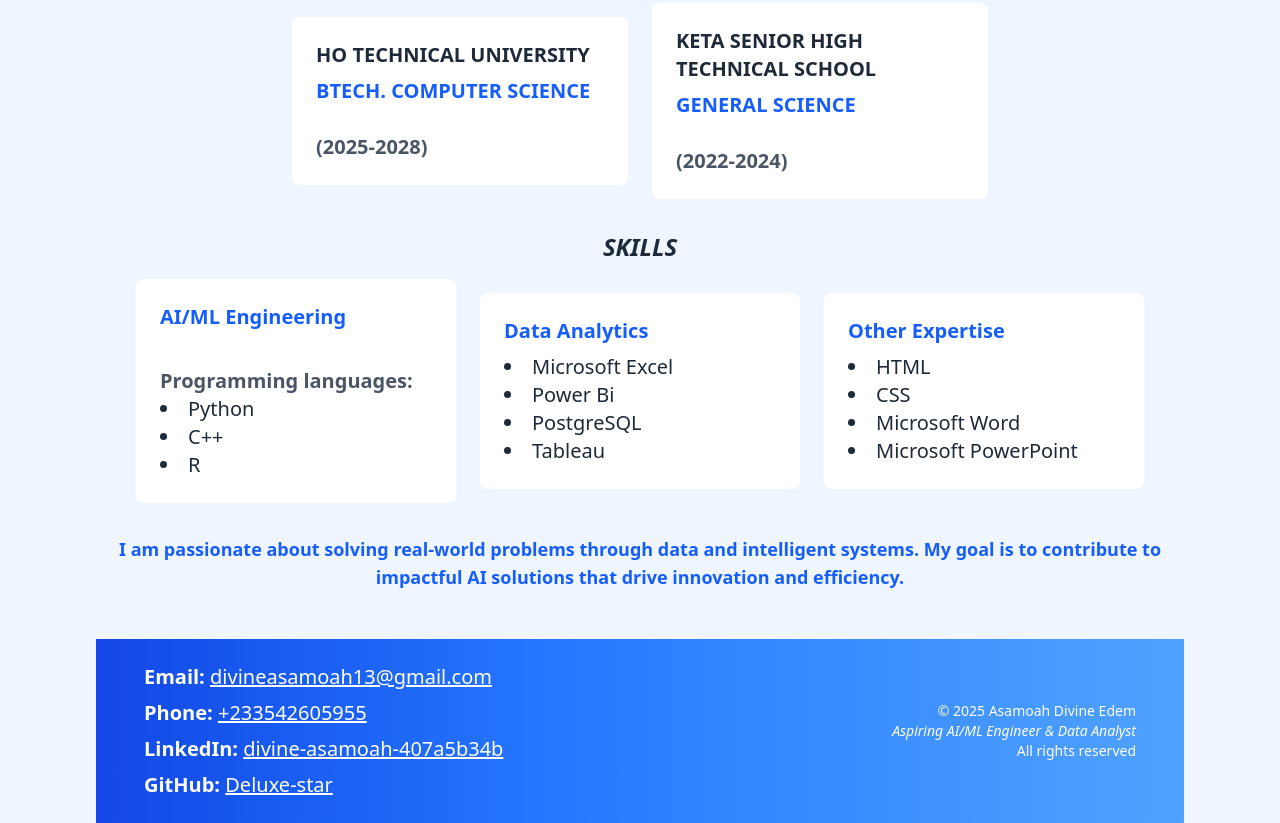
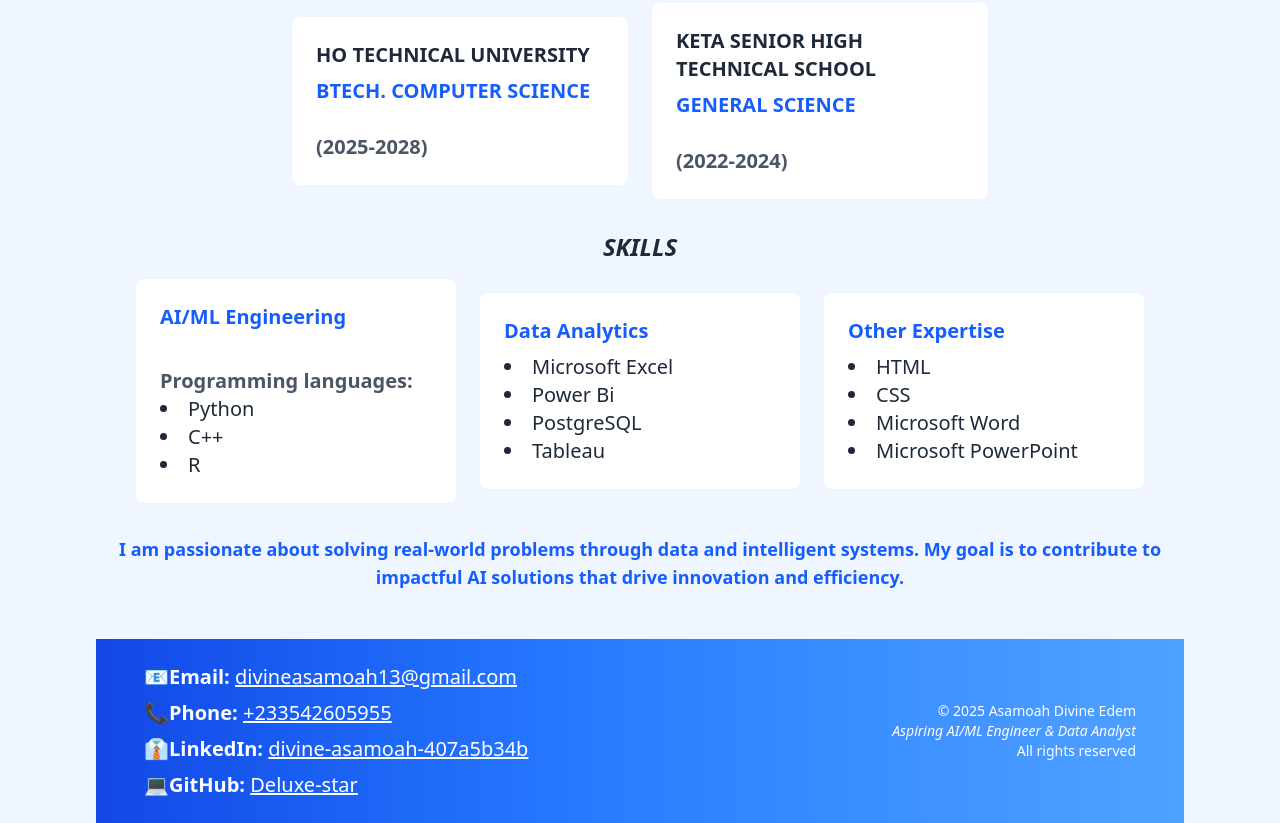
Before and after one commit to Deluxe-star/Portfolio-repo, a website: page index.html in a window 1280 px wide. Shown: the part 756-1579 px from the top of the page. Drawn offline with Linux system fonts and the light colour scheme.

Commit message:
Improved structure

```diff
--- a/index.html
+++ b/index.html
@@ -9,7 +9,7 @@
 </head>
 
 <body class="bg-blue-50 text-gray-800 px-4 sm:px-8 md:px-16 lg:px-24 text-xl">
-  <header class="border-b">
+  <header class=" sticky top-0 border-b bg-blue-50">
     <nav class="flex items-center justify-between w-full px-4 sm:px-10 py-4">
       <div class="mb-2 md:mb-0">
         <img alt="my logo" src="Logo.jpg" class="h-12 w-auto object-contain">
@@ -108,19 +108,19 @@
       <div class="flex flex-col md:flex-row gap-6 items-center md:items-start">
         <div class="space-y-2 text-center md:text-left">
           <p>
-            <strong>Email:</strong>
+            <strong>📧Email:</strong>
             <a href="mailto:divineasamoah13@gmail.com" class="underline hover:text-blue-300">divineasamoah13@gmail.com</a>
           </p>
           <p>
-            <strong>Phone:</strong>
+            <strong>📞Phone:</strong>
             <a href="tel:+233542605955" class="underline hover:text-blue-300">+233542605955</a>
           </p>
           <p>
-            <strong>LinkedIn:</strong>
+            <strong>👔LinkedIn:</strong>
             <a href="https://www.linkedin.com/in/divine-asamoah-407a5b34b" target="_blank" rel="noopener" class="underline hover:text-blue-300">divine-asamoah-407a5b34b</a>
           </p>
           <p>
-            <strong>GitHub:</strong>
+            <strong>💻GitHub:</strong>
             <a href="https://github.com/Deluxe-star" target="_blank" rel="noopener" class="underline hover:text-blue-300">Deluxe-star</a>
           </p>
         </div>
```
Also changed, not shown: dist/output.css.
